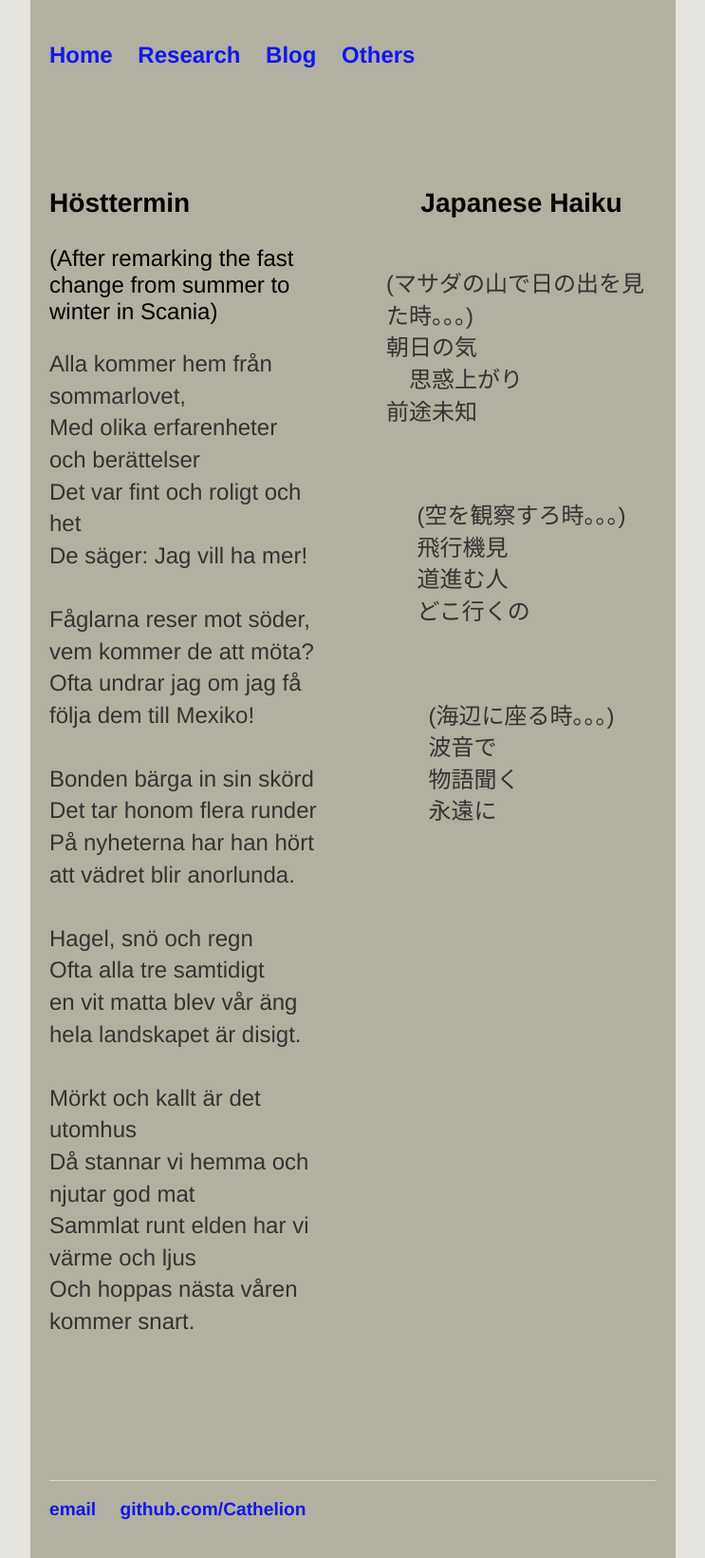
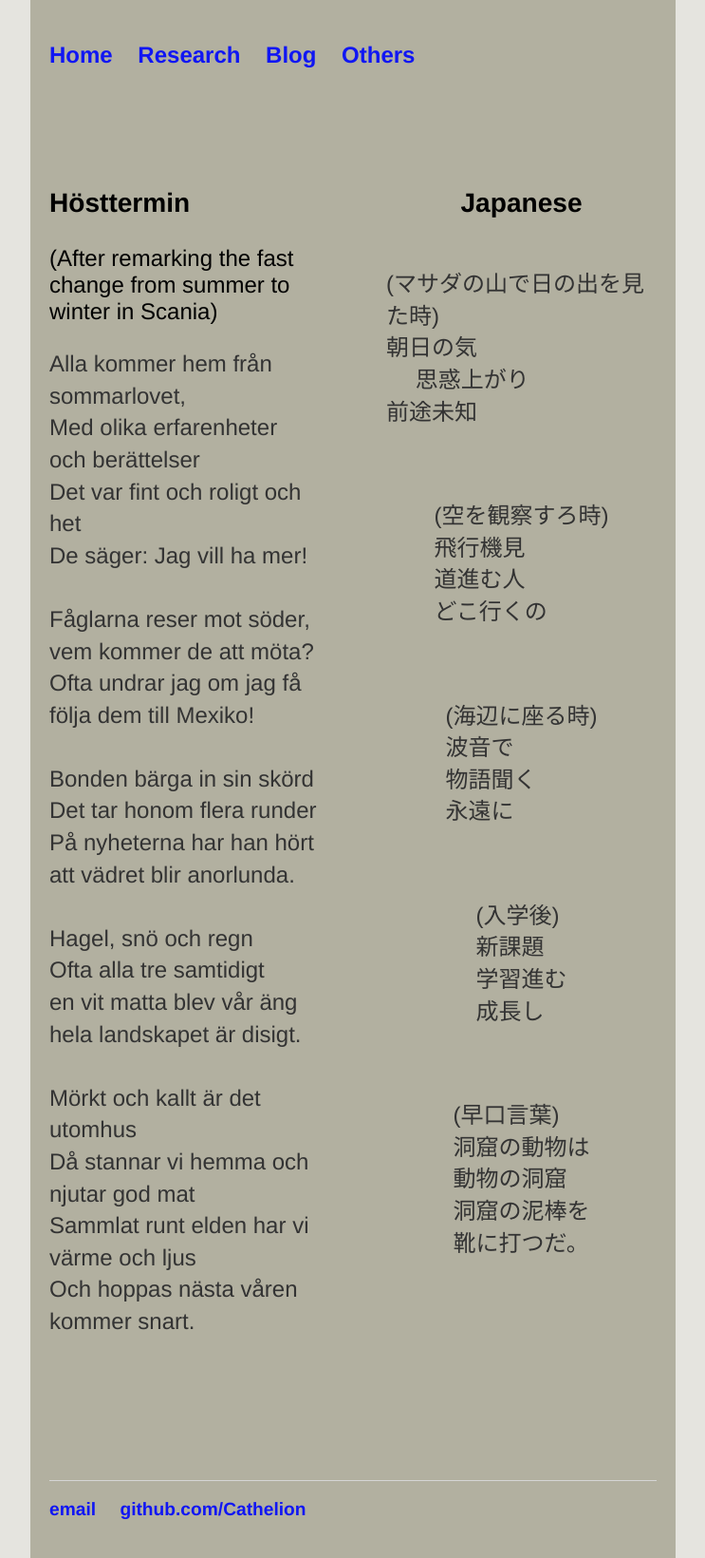
Before and after one commit to Cathelion/Cathelion.github.io, a Jekyll site: the page built from others/others.html, in a window 1280 px wide. Shown: the whole page at 95% size, without its empty margins (268-1011 px from the left). Built offline with Jekyll 4.4.1, drawn with Linux system fonts in a browser that asks for light colours.

Commit message:
Update others.html

```diff
--- a/others/others.html
+++ b/others/others.html
@@ -33,25 +33,41 @@ Och hoppas nästa våren kommer snart.
 
 
 <div class="img-container2">
-  <h3>Japanese Haiku</h3>
+  <h3>Japanese</h3>
   <p>
-  (マサダの山で日の出を見た時。。。) <br>
-           朝日の気 <br>　思惑上がり <br>
+  (マサダの山で日の出を見た時) <br>
+  朝日の気 <br>
+  思惑上がり <br>
   前途未知 <br>
   </p>
   <br>
   <p>
-  (空を観察すろ時。。。) <br>
+  (空を観察すろ時) <br>
   飛行機見 <br>
   道進む人 <br>
   どこ行くの <br>
   </p>
   <br>
   <p>
-  (海辺に座る時。。。) <br>
+  (海辺に座る時) <br>
   波音で <br>
   物語聞く <br>
   永遠に <br>
   </p>
+  <br>
+  <p>
+  (入学後) <br>
+  新課題 <br>
+  学習進む <br>
+  成長し <br>
+  </p>
+  <br>
+  <p>
+  (早口言葉) <br>
+  洞窟の動物は <br>
+  動物の洞窟 <br>
+  洞窟の泥棒を <br>
+  靴に打つだ。<br>
+  </p>
    </div>
    </div>
```
Lines whose indentation alone changed are shown as unchanged.
